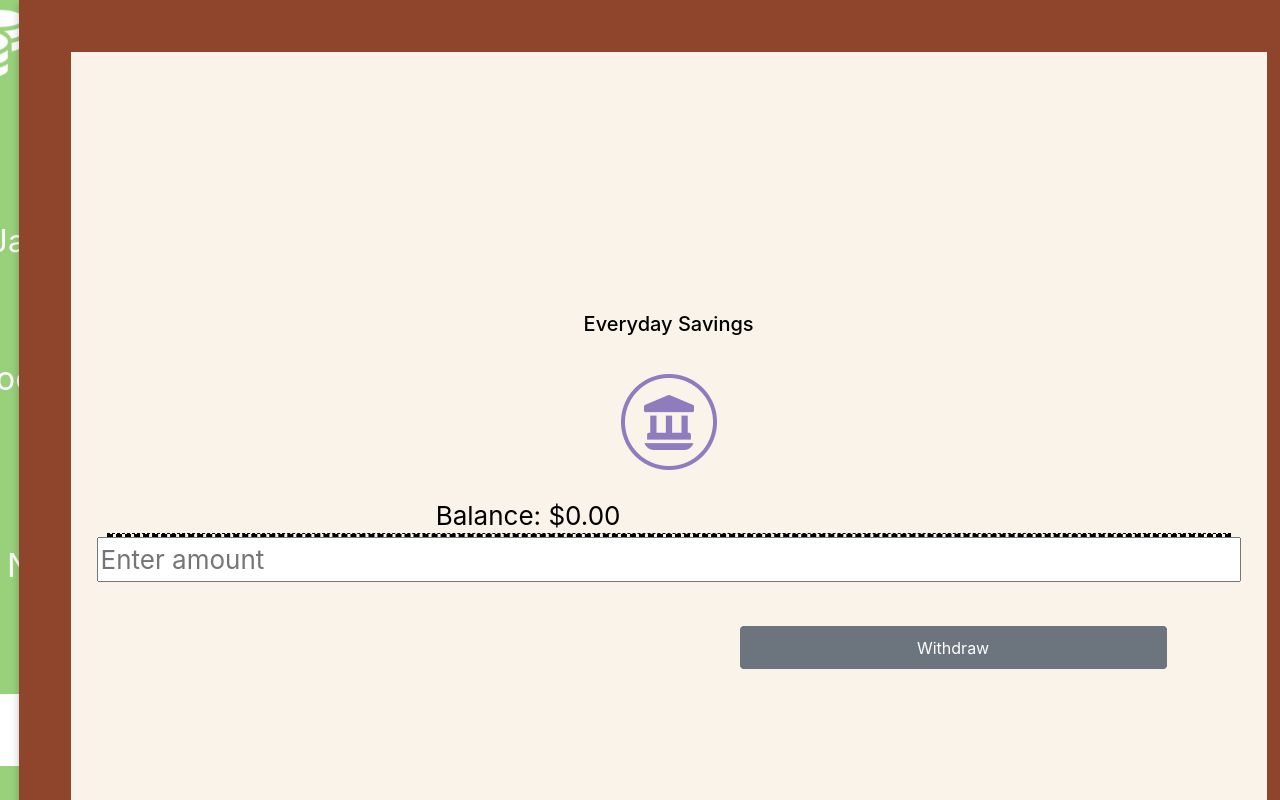
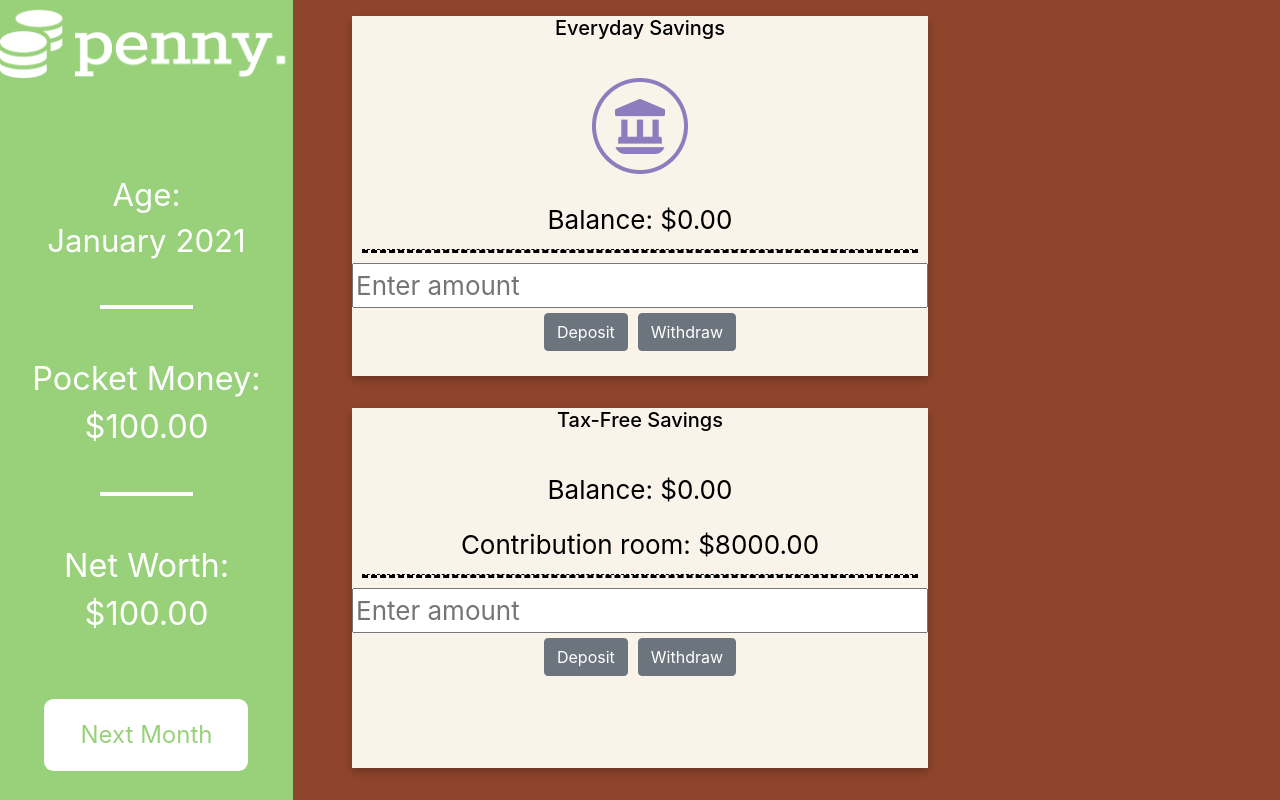
Before and after one commit to Cragzu/cmdf-2021, a React (Create React App) app: page / in a window 1280 px wide. Shown: the top 800 px of the page. Built offline with nearby package versions, Linux system fonts and the light colour scheme.

Commit message:
fixed card display

```diff
--- a/src/App.css
+++ b/src/App.css
@@ -15,7 +15,7 @@
 }
 
 .App-header {
-  background-color: #282c34;
+  background-color: #8f452c;
   min-height: 100vh;
   display: flex;
   flex-direction: column;
@@ -38,10 +38,17 @@
   }
 }
 
+.driver {
+  display: flex;
+  align-items: center;
+  flex-direction: column;
+}
+
 .sidebar {
   position: fixed;
   min-height: 100vh;
-  width: 20vw;
+  left: 0;
+  top: 0;
   background-color: #99D17B;
 }
 
@@ -107,18 +114,17 @@
 
 .card-account{
    background-color: #FAF3E9;
-   margin-left: 2.2em;
-   border: 2em solid #8f452c;
-   width: 50em;
-   height: 60em;
-   margin-right: 0;
+  width: 45vw;
+  height: 45vh;
+  margin: 16px;
+
   filter: drop-shadow(0px 4px 4px rgba(0, 0, 0, 0.25));
 
 }
 
 .card-body{
  text-align: center;
- padding: 10em 1em;
+  height: 45vh;
 }
 
 .card-title{
@@ -126,12 +132,7 @@
 }
 
 .card-text{
-  /* position: absolute; */
-  width: 863px;
-  height: 21px;
-  /* left: 434px; */
-  top: 494px;
-  justify-content: left;
+
 }
 
 .proff-image {
@@ -154,9 +155,5 @@
 }
 
 .card-button{
-position: absolute;
-width: 427px;
-height: 43px;
-left: 664px;
-top: 569px;
+
 }
--- a/src/components/Driver.js
+++ b/src/components/Driver.js
@@ -101,19 +101,16 @@ class Driver extends React.Component {
 
     render() {
         return (
-            <div className={'Driver'}>
-                <div className="col-md-15">
-                    <div className="row">
-                        <div className="col-md-2">
+            <div>
                 <Sidebar
                     checkingAccountBalance={this.state.checkingAccountBalance.toFixed(2)}
                     currentNetWorth={this.state.currentNetWorth.toFixed(2)}
                     currentMonth={this.state.currentMonth}
                     changeMonthButtonOnClick={this.moveToNextMonth}
                 />
-                        </div>
+                <div className={'driver'}>
 
-                        <div className="col-sm">
+
                     <CashAccount
                         accountTypeIsTFSA={false}
                         savingsAccountBalance={this.state.savingsAccountBalance.toFixed(2)}
@@ -134,28 +131,21 @@ class Driver extends React.Component {
                     />
 
                     <div style={{paddingTop: "40em"}}>
-                        <GIC />
-                        </div>
-                        </div>
-
-                    </div>
-
-                    <div className="row">
-                        <div className="col-md-3">
-
+                        <GIC/>
                     </div>
 
                     <div className="col-md-4" style={{paddingTop: "40em"}}>
-                            <MutualFunds />
+                        <MutualFunds/>
                     </div>
 
                     <div className="col-md-4" style={{paddingTop: "40em"}}>
-                            <Stocks />
+                        <Stocks/>
                     </div>
 
                 </div>
             </div>
-            </div>
+
+
         )
     }
 }
--- a/src/components/accounts/CashAccount.js
+++ b/src/components/accounts/CashAccount.js
@@ -18,17 +18,17 @@ class CashAccount extends Component {
                 <h5 className={"card-title"} style={{color: "black"}}>{CashAccount.sentences.savings}</h5>
                 <img src={placeholderImg} className="proff-image"/>
                 <p className={"card-text"} style={{color: "black"}}>Balance: ${this.props.savingsAccountBalance}</p>
-                <div style={{ marginLeft: 10, marginRight: 10, borderTopWidth: 1, borderStyle: 'dashed', borderColor:'black'}}></div>
             </div>
         );
     }
 
     renderTfsaAccount() {
-        return(
+        return (
             <div>
                 <h5 className={"card-title"} style={{color: "black"}}>{CashAccount.sentences.tfsa}</h5>
                 <p className={"card-text"} style={{color: "black"}}>Balance: ${this.props.tfsaAccountBalance}</p>
-                <p className={"card-text"} style={{color: "black"}}>Contribution room: ${this.props.tfsaContributionRoom}</p>
+                <p className={"card-text"} style={{color: "black"}}>Contribution room:
+                    ${this.props.tfsaContributionRoom}</p>
             </div>
         );
     }
@@ -51,7 +51,9 @@ class CashAccount extends Component {
         return (
             <div className={"cash-account-deposit-confirmation"}>
                 <input
-                    onChange={(evt) => { this.setState({inputAmount: evt.target.value}); }} // update state with text box value
+                    onChange={(evt) => {
+                        this.setState({inputAmount: evt.target.value});
+                    }} // update state with text box value
                     placeholder={CashAccount.sentences.inputPlaceholder}
                 />
                 <div>
@@ -76,13 +78,15 @@ class CashAccount extends Component {
 
     render() {
         return (
-            <div>
             <div className={"card-account"}>
-                    <div className={"card-body"}>
                 {this.props.accountTypeIsTFSA ? this.renderTfsaAccount() : this.renderSavingsAccount()}
+                <div style={{
+                    margin: 10,
+                    borderTopWidth: 1,
+                    borderStyle: 'dashed',
+                    borderColor: 'black'
+                }}/>
                 {this.renderDepositConfirmation()}
-                    </div>
-                </div>
             </div>
         );
     }
```
Lines whose indentation alone changed are shown as unchanged.
